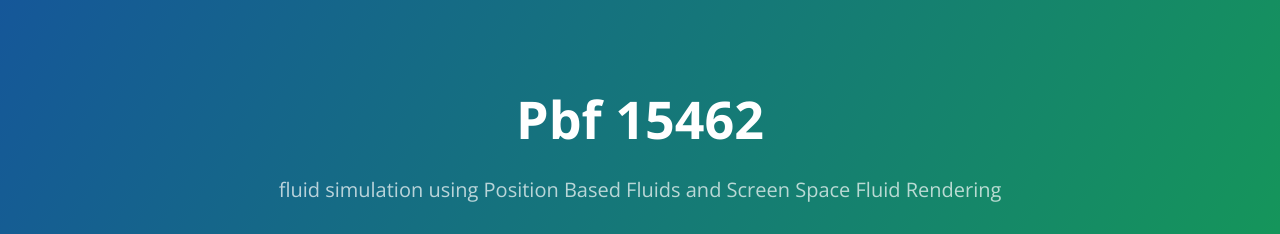
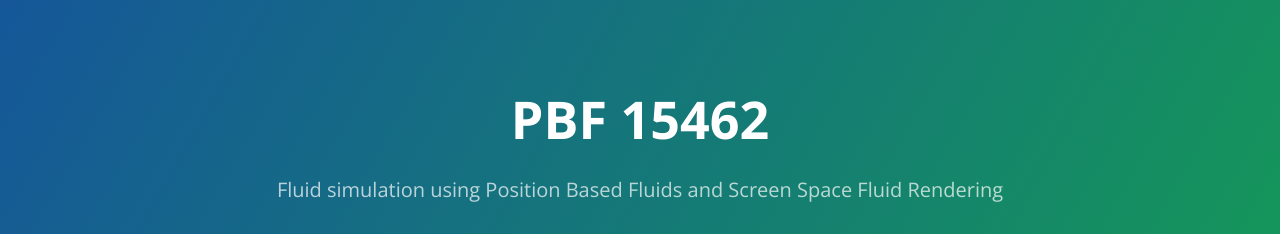
Before and after one commit to eric1221bday/PBF_15462, a plain HTML site: page index.html in a window 1280 px wide. Shown: the top 234 px of the page. Drawn offline with nearby package versions, Linux system fonts and the light colour scheme.

Commit message:
Updated index.html

```diff
--- a/index.html
+++ b/index.html
@@ -2,7 +2,7 @@
 <html lang="en-us">
   <head>
     <meta charset="UTF-8">
-    <title>Pbf 15462 by eric1221bday</title>
+    <title>PBF 15462 by eric1221bday</title>
     <meta name="viewport" content="width=device-width, initial-scale=1">
     <link rel="stylesheet" type="text/css" href="stylesheets/normalize.css" media="screen">
     <link href='https://fonts.googleapis.com/css?family=Open+Sans:400,700' rel='stylesheet' type='text/css'>
@@ -11,8 +11,8 @@
   </head>
   <body>
     <section class="page-header">
-      <h1 class="project-name">Pbf 15462</h1>
-      <h2 class="project-tagline">fluid simulation using Position Based Fluids and Screen Space Fluid Rendering</h2>
+      <h1 class="project-name">PBF 15462</h1>
+      <h2 class="project-tagline">Fluid simulation using Position Based Fluids and Screen Space Fluid Rendering</h2>
       <a href="https://github.com/eric1221bday/PBF_15462" class="btn">View on GitHub</a>
       <a href="https://github.com/eric1221bday/PBF_15462/zipball/master" class="btn">Download .zip</a>
       <a href="https://github.com/eric1221bday/PBF_15462/tarball/master" class="btn">Download .tar.gz</a>
```
